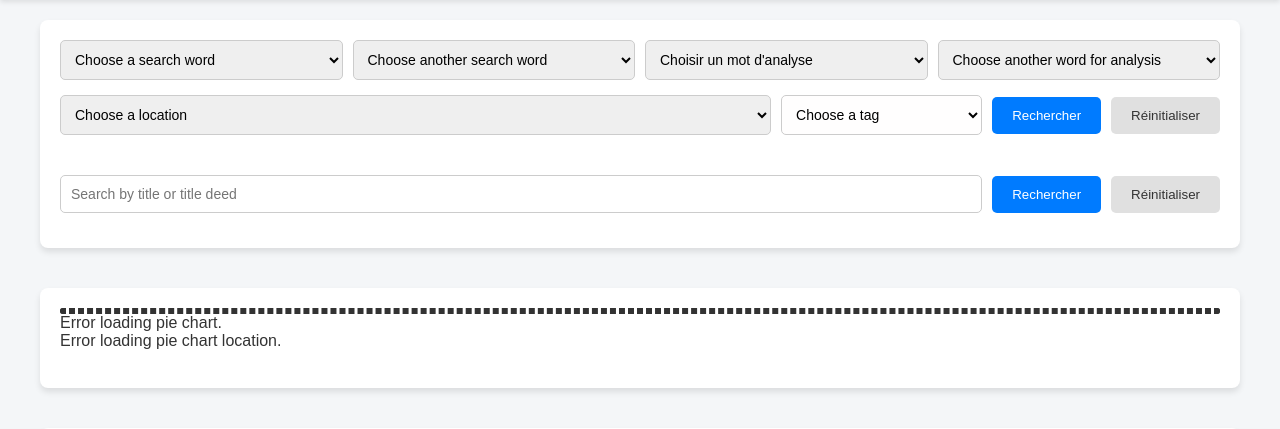
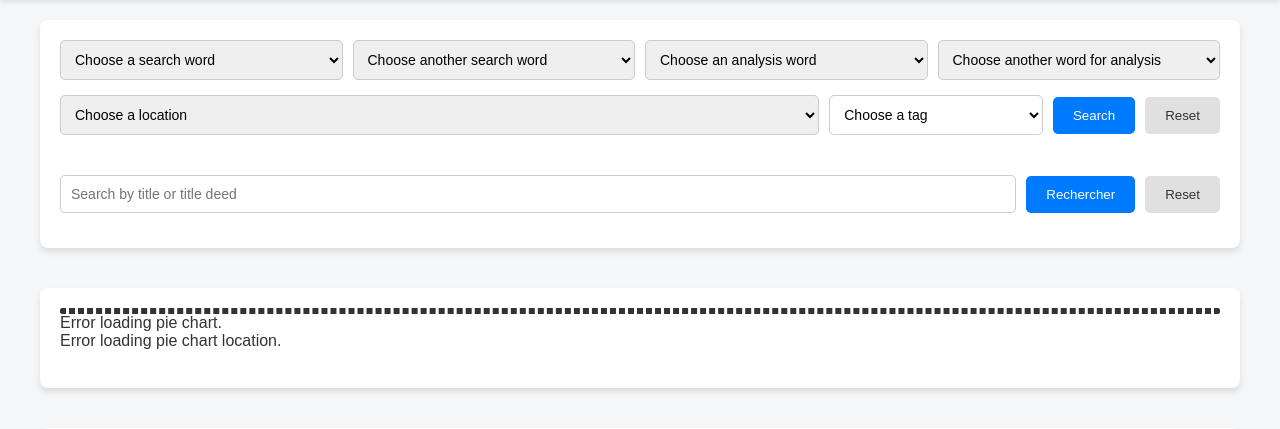
Before and after one commit to thibaut-dst/APRIL, a Flask app: page / in a window 1280 px wide. Shown: the part 72-501 px from the top of the page. Run offline with Flask 3, Linux system fonts and the light colour scheme; data that the repository does not hold is empty; some libraries are stand-ins or nearby versions.

Commit message:
translation

```diff
--- a/app.py
+++ b/app.py
@@ -82,7 +82,7 @@ def start_pipeline():
 
 @app.route('/data/<filename>')
 def serve_csv(filename):
-    # Sert le fichier CSV depuis le dossier 'data'
+    # Serves the CSV file from the ‘data’ folder
     return send_from_directory(os.path.join(app.root_path, 'data'), filename)
 
 
--- a/static/data_viz.js
+++ b/static/data_viz.js
@@ -39,7 +39,7 @@ document.addEventListener("DOMContentLoaded", async function () {
             const totalDocuments = modifiedSizes.reduce((sum, value) => sum + value, 0);
 
             // Set the dynamic title with the total count
-            const titleText = `Le filtre affiche ${totalDocuments} documents`;
+            const titleText = `The filter displays ${totalDocuments} documents`;
 
             // Prepare the Plotly data
             const pieData = [{
--- a/static/data_viz_location.js
+++ b/static/data_viz_location.js
@@ -37,7 +37,7 @@ document.addEventListener("DOMContentLoaded", async function () {
 
             // Set the dynamic title with the number of layers
             const numberOfLayers = modifiedLabels.length;  // Count the number of unique layers
-            const titleText = `Le filtre affiche ${numberOfLayers} lieux différents`;
+            const titleText = `The filter displays ${numberOfLayers} different locations`;
 
             // Prepare the Plotly data
             const pieData = [{
--- a/templates/index.html
+++ b/templates/index.html
@@ -16,7 +16,7 @@
     {% include "includes/header.html" %}
     <main>
         <section class="search-bar-section">
-            <!-- Première ligne -->
+            <!-- First line -->
             <div class="row">
                 <select class="search-bar small">
                     <option value="" disabled selected>Choose a search word</option>
@@ -25,7 +25,7 @@
                     <option value="" disabled selected>Choose another search word</option>
                 </select>
                 <select class="search-bar small">
-                    <option value="" disabled selected>Choisir un mot d'analyse</option>
+                    <option value="" disabled selected>Choose an analysis word</option>
                 </select>
                 <select class="search-bar small">
                     <option value="" disabled selected>Choose another word for analysis</option>
@@ -33,26 +33,26 @@
             </div>
 
 
-            <!-- Deuxième ligne -->
+            <!-- Second line -->
             <div class="row">
                 <select class="search-bar search-1">
                     <option value="" disabled selected>Choose a location</option>
                 </select>
                 <select class="search-bar tag-selector search-2">
                     <option value="" disabled selected>Choose a tag</option>
-                    <option value="none">__ None</option>
-                    <option value="valid">✅ Valid</option>
-                    <option value="wrong">❌ Wrong</option>
+                    <option value="none">Untagged</option>
+                    <option value="valid">✅ Interesting</option>
+                    <option value="wrong">❌ Not Interesting</option>
                 </select>
-                <button class="search-button" onclick="updateTable()">Rechercher</button>
-                <button class="reset-button">Réinitialiser</button>
+                <button class="search-button" onclick="updateTable()">Search</button>
+                <button class="reset-button">Reset</button>
             </div>
 
-            <!-- Troisième ligne -->
+            <!-- Third line -->
             <div class="row">
                 <input type="text" placeholder="Search by title or title deed" class="search-bar search-1">
                 <button class="search-button" onclick="updateTable()">Rechercher</button>
-                <button class="reset-button">Réinitialiser</button>
+                <button class="reset-button">Reset</button>
             </div>
 
         </section>
@@ -114,14 +114,14 @@
                 button.addEventListener('click', function () {
                     document.querySelectorAll('.search-bar').forEach(field => {
                         if (field.tagName === 'SELECT') {
-                            field.selectedIndex = 0; // Réinitialise les sélections
+                            field.selectedIndex = 0; // Resets selections
                         } else {
-                            field.value = ''; // Réinitialise les champs texte
+                            field.value = ''; // Reset text fields
                             }
                         });
-                        // Remet le tag à la valeur vide
+                        // Resets the tag to empty
                         document.querySelector('.row select.search-2').value = ""; // Vide
-                        updateTable(); // Rafraîchir avec tous les documents
+                        updateTable(); // Refresh with all documents
                     });
             });
         });
@@ -151,7 +151,7 @@
             rows.forEach(row => tableBody.appendChild(row));
         }
 
-        // Fonction pour gérer l'activation des boutons de tri
+        // Function to manage the activation of sort buttons
         function toggleActive(button) {
             if (button.classList.contains('active')) {
                 button.classList.remove('active');
@@ -171,7 +171,7 @@
     const location = document.querySelector('.row select.search-1').value || "";
     const title = document.querySelector('.row input[type="text"]').value || "";
 
-    // Gérer le tag (valeur vide si rien n'est sélectionné)
+    // Manage tag (empty value if nothing is selected)
     const tag = document.querySelector('.row select.search-2').value || "";
 
     try {
@@ -194,7 +194,7 @@
         }
 
 
-            // Gérer le tag (valeur vide si rien n'est sélectionné)
+            // Manage tag (empty value if nothing is selected)
             const tag = document.querySelector('.row select.search-2').value || "";
 
             try {
@@ -208,7 +208,7 @@
                         analyseword2,
                         location,
                         title,
-                        tag  // Envoie la valeur vide si aucun tag sélectionné
+                        tag  // Returns an empty value if no tag is selected
                     })
                 });
 
@@ -225,7 +225,7 @@
             }
         }
 
-        // Fonction pour attacher l'événement de clic aux lignes du tableau
+        // Function for attaching the click event to the table rows
         function attachRowClickEvents() {
             const rows = document.querySelectorAll('.clickable-row');
             rows.forEach(row => {
@@ -236,37 +236,37 @@
             });
         }
 
-        // Fonction pour charger et parser le fichier CSV
+        // Function to load and parse the CSV file
         async function loadCSV() {
             try {
                 const response = await fetch('/data/Vocabulaire_Expert_CSV.csv');
                 const csvText = await response.text();
 
-                // Utilisation de PapaParse pour parser le CSV avec le bon séparateur
+                // Use PapaParse to parse the CSV with the correct separator
                 const parsedData = Papa.parse(csvText, {
-                    header: true, // Utilise la première ligne comme en-têtes de colonne
-                    skipEmptyLines: true, // Ignore les lignes vides
-                    delimiter: ";" // Spécifie le séparateur pour le CSV
+                    header: true, // Use the first row as column headers
+                    skipEmptyLines: true, // Ignore empty lines
+                    delimiter: ";" // Specifies the separator for the CSV
                 });
 
                 const vocabulaireRecherche = [];
                 const localisationRecherche = [];
                 const vocabulaireAnalyse = [];
 
-                // Remplir les tableaux avec les valeurs du CSV
+                // Fill the tables with the CSV values
                 parsedData.data.forEach(row => {
                     if (row['Vocabulaire de recherche']) vocabulaireRecherche.push(row['Vocabulaire de recherche']);
                     if (row['Localisation de recherche']) localisationRecherche.push(row['Localisation de recherche']);
                     if (row['Vocabulaire d\'analyse']) vocabulaireAnalyse.push(row['Vocabulaire d\'analyse']);
                 });
 
-                // Trier les tableaux par ordre alphabétique
+                // Sort tables alphabetically
                 vocabulaireRecherche.sort();
                 localisationRecherche.sort();
                 vocabulaireAnalyse.sort();
 
-                // Fonction pour insérer des options dans un <select>
-                function populateSelect(selectElement, options) {
+                // Function for inserting options in a <select>.
+                    function populateSelect(selectElement, options) {
                     options.forEach(optionValue => {
                         const option = document.createElement('option');
                         option.value = optionValue;
@@ -275,19 +275,19 @@
                     });
                 }
 
-                // Cibler les éléments <select> de manière plus précise
-                const selectRecherche1 = document.querySelector('.row select:nth-of-type(1)'); // Premier select de recherche
-                const selectRecherche2 = document.querySelector('.row select:nth-of-type(2)'); // Deuxième select de recherche
-                const selectAnalyse1 = document.querySelector('.row select:nth-of-type(3)'); // Premier select d'analyse
-                const selectAnalyse2 = document.querySelector('.row select:nth-of-type(4)'); // Deuxième select d'analyse
-                const selectLocalisation = document.querySelector('.row select.search-1'); // Select de localisation (ligne 2, avec classe search-1)
+                // Target <select> elements more precisely
+                    const selectRecherche1 = document.querySelector('.row select:nth-of-type(1)'); // First search select
+                const selectRecherche2 = document.querySelector('.row select:nth-of-type(2)'); // Second search selection
+                const selectAnalyse1 = document.querySelector('.row select:nth-of-type(3)'); // First select analysis
+                const selectAnalyse2 = document.querySelector('.row select:nth-of-type(4)'); // Second analysis selection
+                const selectLocalisation = document.querySelector('.row select.search-1'); // Select location (line 2, with search-1 class)
 
-                // Remplir les éléments <select> dans le HTML
+                // Fill in <select> elements in HTML
                 populateSelect(selectRecherche1, vocabulaireRecherche);
-                populateSelect(selectRecherche2, vocabulaireRecherche); // Remplir les deux champs "mot de recherche"
-                populateSelect(selectAnalyse1, vocabulaireAnalyse); // Remplir les deux champs "mot d'analyse"
-                populateSelect(selectAnalyse2, vocabulaireAnalyse); // Remplir les deux champs "mot d'analyse"
-                populateSelect(selectLocalisation, localisationRecherche); // Remplir le champ "localisation"
+                populateSelect(selectRecherche2, vocabulaireRecherche); // Fill in the two ‘search word’ fields
+                populateSelect(selectAnalyse1, vocabulaireAnalyse); // Fill in the two ‘analysis word’ fields
+                populateSelect(selectAnalyse2, vocabulaireAnalyse); // Fill in the two ‘analysis word’ fields
+                populateSelect(selectLocalisation, localisationRecherche); // Fill in the ‘location’ field
 
             } catch (error) {
                 console.error("Erreur lors du chargement du fichier CSV :", error);
```
Also changed, not shown: functions/score_sementic.py (+8 -6 lines), functions/tests/test_text_processing.py (+32 -31 lines), routes/filters.py (+8 -7 lines), 1 other file.
